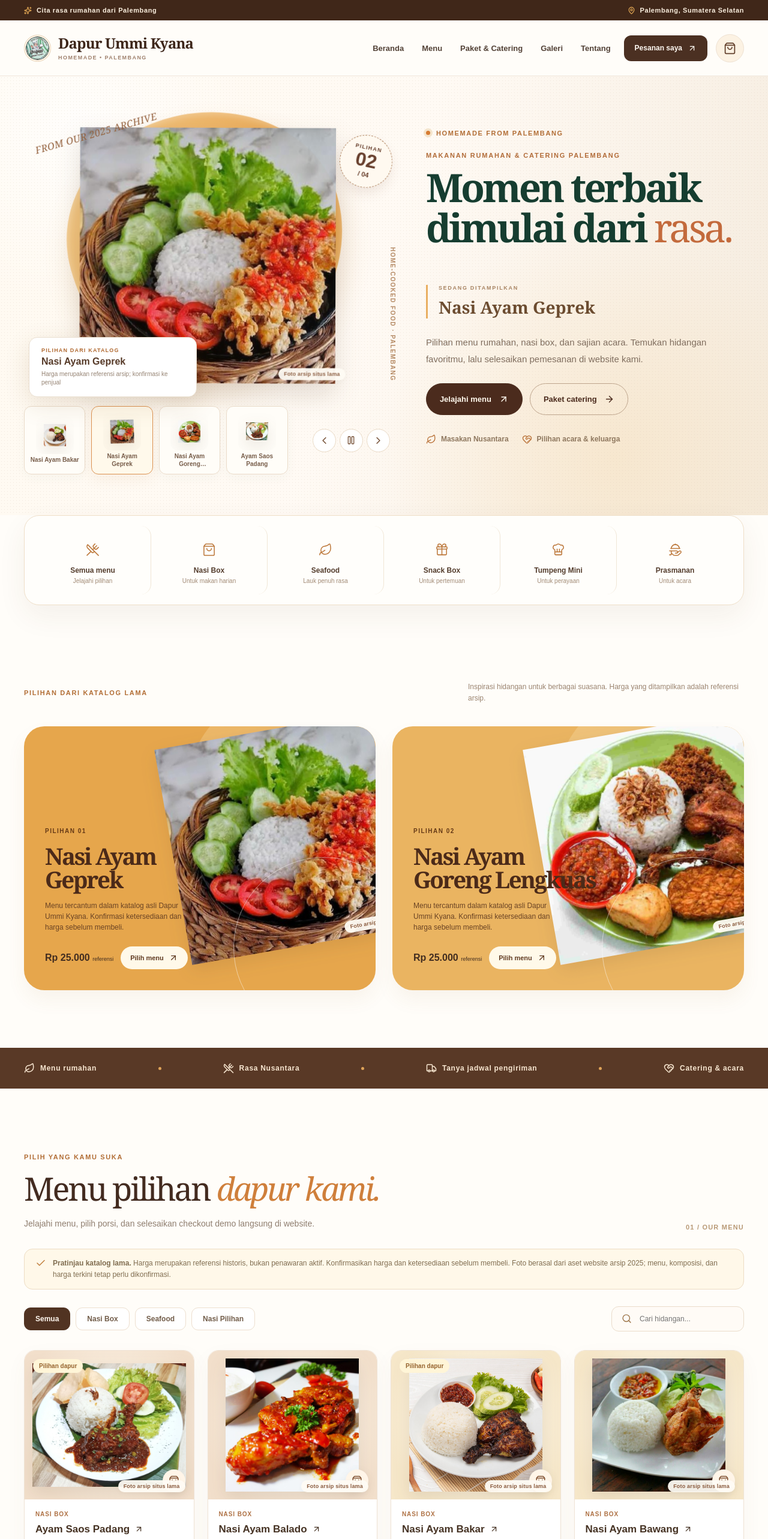
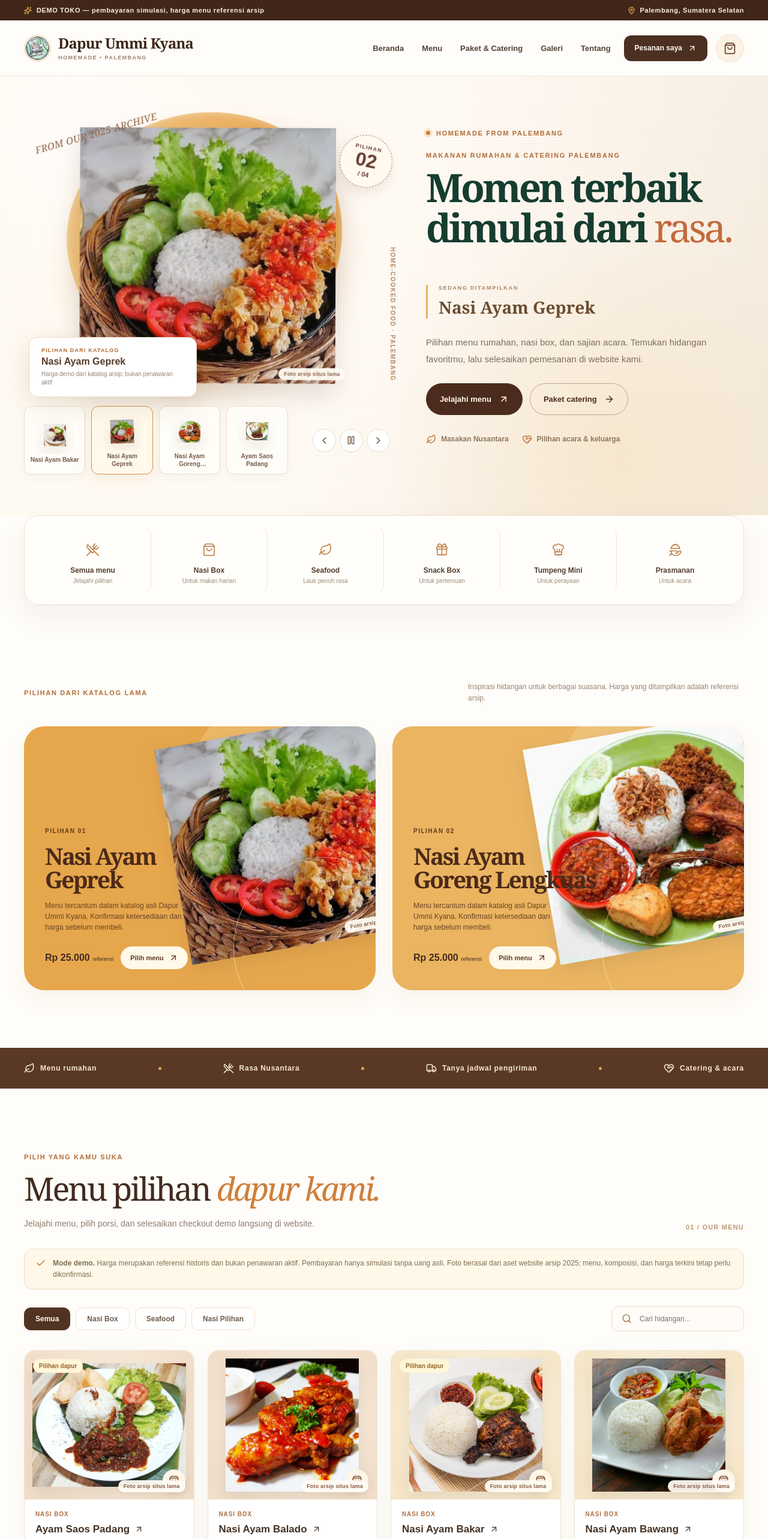
Before and after one commit to Darren0099/DapurUmmikyanaPalembang, a Next.js app in the folder web/: page / in a window 1280 px wide. Shown: the top 2566 px of the page at 60% size. Built offline with nearby package versions, Linux system fonts and the light colour scheme.

Commit message:
copy: clearly label archived menu prices and demo payment

```diff
--- a/web/components/storefront.tsx
+++ b/web/components/storefront.tsx
@@ -69,7 +69,7 @@ export default function Storefront({products, live}:{products:Product[];live:boo
   const addToCart = (slug:string) => { cart.add(slug); setDrawer(true); };
 
   return <div className="market-root">
-    <div className="market-topline"><div className="container market-topline-content"><span><Sparkles size={13}/> Cita rasa rumahan dari Palembang</span><span><MapPin size={13}/> Palembang, Sumatera Selatan</span></div></div>
+    <div className="market-topline"><div className="container market-topline-content"><span><Sparkles size={13}/> DEMO TOKO — pembayaran simulasi, harga menu referensi arsip</span><span><MapPin size={13}/> Palembang, Sumatera Selatan</span></div></div>
     <header className="market-header"><div className="container market-nav">
       <Link className="market-brand" href="/" aria-label="Dapur Ummi Kyana — beranda">
         <span className="market-brand-mark market-brand-mark--archive"><Image src="/archive/brand/logo12.jpg" alt="" width={44} height={44} priority/></span>
@@ -112,7 +112,7 @@ export default function Storefront({products, live}:{products:Product[];live:boo
               <div className="market-hero-disc" aria-hidden="true"/>
               <div className="market-hero-sticker"><span>PILIHAN</span><strong>{String(active+1).padStart(2,'0')}</strong><small>/ {String(featured.length).padStart(2,'0')}</small></div>
               {current&&<div key={current.slug} className="market-hero-product"><ProductVisual product={current} hero/></div>}
-              <div className="market-hero-caption"><span>PILIHAN DARI KATALOG</span><strong>{current?.name||'Dapur Ummi Kyana'}</strong><small>{live?'Lihat harga dan stok pada katalog':'Harga merupakan referensi arsip; konfirmasi ke penjual'}</small></div>
+              <div className="market-hero-caption"><span>PILIHAN DARI KATALOG</span><strong>{current?.name||'Dapur Ummi Kyana'}</strong><small>{live?'Harga simulasi, cek isi katalog':'Harga demo dari katalog arsip; bukan penawaran aktif'}</small></div>
               <div className="market-hero-stage-note" aria-hidden="true">HOME-COOKED FOOD · PALEMBANG</div>
               <span className="market-hero-orbit-label" aria-hidden="true">FROM OUR 2025 ARCHIVE</span>
             </div>
@@ -164,7 +164,7 @@ export default function Storefront({products, live}:{products:Product[];live:boo
 
       <section className="market-catalog-section" id="menu"><div className="container">
         <div className="market-section-head"><div><span className="market-eyebrow">PILIH YANG KAMU SUKA</span><h2>Menu pilihan <em>dapur kami.</em></h2><p>Jelajahi menu, pilih porsi, dan selesaikan checkout demo langsung di website.</p></div><span className="market-section-number">01 / OUR MENU</span></div>
-        {!live&&<div className="market-menu-note"><Check size={18}/><p><strong>Pratinjau katalog lama.</strong> Harga merupakan referensi historis, bukan penawaran aktif. Konfirmasikan harga dan ketersediaan sebelum membeli. Foto berasal dari aset website arsip 2025; menu, komposisi, dan harga terkini tetap perlu dikonfirmasi.</p></div>}
+        {<div className="market-menu-note"><Check size={18}/><p><strong>Mode demo.</strong> Harga merupakan referensi historis dan bukan penawaran aktif. Pembayaran hanya simulasi tanpa uang asli. Foto berasal dari aset website arsip 2025; menu, komposisi, dan harga terkini tetap perlu dikonfirmasi.</p></div>}
         <div className="market-product-toolbar">
           <div className="market-category-tabs" role="group" aria-label="Filter menu">{categories.map(cat=><button type="button" key={cat} className={category===cat?'market-tab--active':''} aria-pressed={category===cat} onClick={()=>{setCategory(cat);setShowAll(false)}}>{cat}</button>)}</div>
           <label className="market-search"><Search size={17}/><input type="search" placeholder="Cari hidangan..." aria-label="Cari menu makanan" value={search} onChange={event=>{setSearch(event.target.value);setShowAll(false)}}/></label>
@@ -224,7 +224,7 @@ export default function Storefront({products, live}:{products:Product[];live:boo
       <div className="market-how-grid"><div><span>01</span><ShoppingBag size={28}/><h3>Pilih menu favorit</h3><p>Jelajahi hidangan dan masukkan pilihan ke keranjang.</p></div><div><span>02</span><HeartHandshake size={28}/><h3>Konfirmasi pesanan</h3><p>Hubungi penjual untuk memastikan stok, harga, dan kebutuhan acara.</p></div><div><span>03</span><Clock3 size={28}/><h3>Tentukan pembayaran</h3><p>Ikuti informasi pembayaran resmi dari pengelola. Pembayaran otomatis belum diaktifkan.</p></div></div>
       </div></section>
 
-      <section className="market-final-cta"><div className="container market-final-inner"><div><span className="market-eyebrow">SIAP UNTUK MENIKMATI?</span><h2>Rasa istimewa, <em>berawal di sini.</em></h2><p>Hubungi kami untuk mengetahui menu yang tersedia hari ini.</p></div><a className="market-button market-button--cream" href="#menu">Pilih menu sekarang <ArrowUpRight size={19}/></a></div></section>
+      <section className="market-final-cta"><div className="container market-final-inner"><div><span className="market-eyebrow">SIAP UNTUK MENIKMATI?</span><h2>Rasa istimewa, <em>berawal di sini.</em></h2><p>Pilih hidangan favorit, lalu coba checkout langsung di website tanpa transaksi uang sungguhan.</p></div><a className="market-button market-button--cream" href="#menu">Pilih menu sekarang <ArrowUpRight size={19}/></a></div></section>
     </main>
 
     <footer className="market-footer"><div className="container">
```
